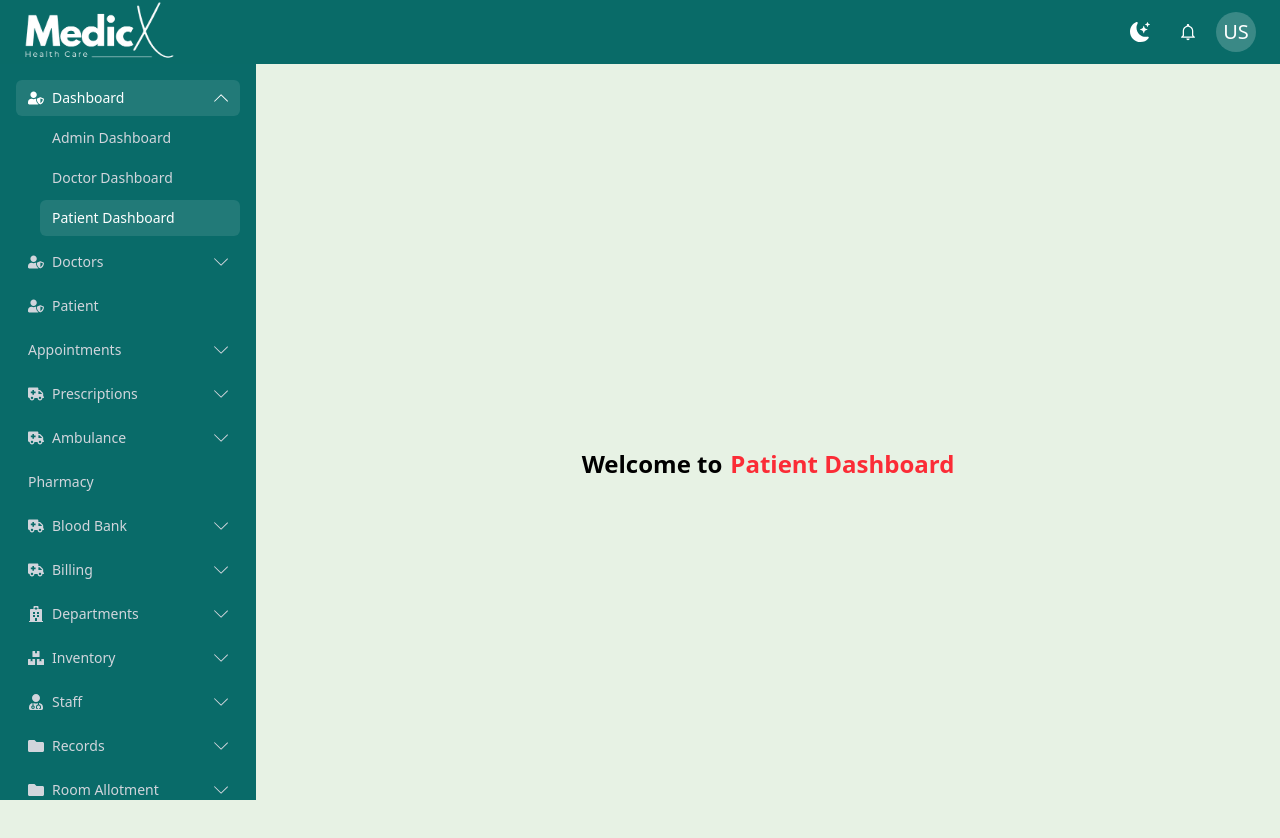
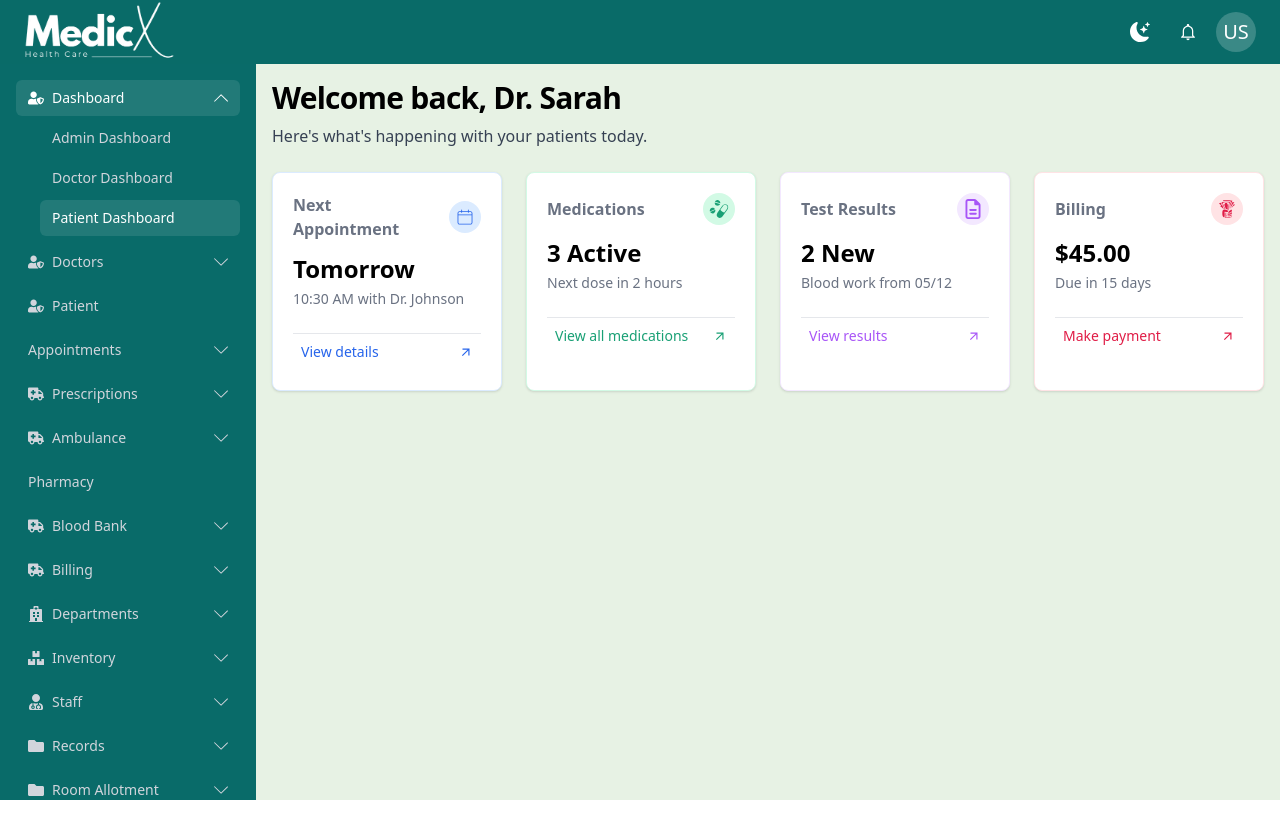
Before and after one commit to asifmzx/MedicX, a Next.js app: page /home/dashboard/patientdashboard in a window 1280 px wide. Shown: the top 838 px of the page. After the commit the page ends 800 px from the top, so only its background shows below. Built offline with nearby package versions, Linux system fonts and the light colour scheme.

Commit message:
Patient Dashboard Card completed

```diff
--- /dev/null
+++ b/src/Components/patientDashboard/Card.jsx
@@ -0,0 +1,94 @@
+"use client";
+import { FaRegFileLines } from "react-icons/fa6";
+import { CiCalendar } from "react-icons/ci";
+import { GoPeople } from "react-icons/go";
+import { BiTask } from "react-icons/bi";
+import { MdOutlineArrowOutward } from "react-icons/md";
+import { GiMedicines, GiTakeMyMoney } from "react-icons/gi";
+
+const data = [
+  {
+    id: 1,
+    icon: <CiCalendar className="text-xl" />,
+    title: "Next Appointment",
+    value: "Tomorrow",
+    subtitle: "10:30 AM with Dr. Johnson",
+    link: "View details",
+    iconColor: "text-[#2664eb]",
+    bgColor: "bg-[#dbebff]",
+    brColor: "border-[#dbebff]",
+  },
+  {
+    id: 2,
+    icon: <GiMedicines className="text-xl" />,
+    title: "Medications",
+    value: "3 Active",
+    subtitle: "Next dose in 2 hours",
+    link: "View all medications",
+    iconColor: "text-[#19a075]",
+    bgColor: "bg-[#d2fae5]",
+    brColor: "border-[#d2fae5]",
+  },
+  {
+    id: 3,
+
+    icon: <FaRegFileLines className="text-xl" />,
+    title: "Test Results",
+    value: "2 New",
+    subtitle: "Blood work from 05/12",
+    link: "View results",
+    iconColor: "text-[#a855f7]",
+    bgColor: "bg-[#f3e8ff]",
+    brColor: "border-[#f3e8ff]",
+  },
+  {
+    id: 4,
+    icon: <GiTakeMyMoney className="text-xl" />,
+    title: "Billing",
+    value: "$45.00",
+    subtitle: "Due in 15 days",
+    link: "Make payment",
+    iconColor: "text-[#e01d47]",
+    bgColor: "bg-[#ffe3e5]",
+    brColor: "border-[#ffe3e5]",
+  },
+];
+
+const Card = () => {
+  return (
+    <div className="grid grid-cols-1 md:grid-cols-2 xl:grid-cols-4 gap-6">
+      {data.map((item) => (
+        <div
+          key={item.id}
+          className={`bg-white rounded-lg p-5 shadow-sm border ${item.brColor} hover:shadow-md transition duration-300 ease-in-out`}
+        >
+          {/* Header */}
+          <div className="flex items-center justify-between gap-2 text-gray-500 font-semibold">
+            <span>{item.title}</span>
+            <div
+              className={`p-1.5 rounded-full ${item.bgColor} ${item.iconColor}`}
+            >
+              {item.icon}
+            </div>
+          </div>
+
+          {/* Main Content */}
+          <div className="mt-3">
+            <h3 className="text-2xl font-bold">{item.value}</h3>
+            <p className="text-sm text-gray-500 mt-1">{item.subtitle}</p>
+          </div>
+
+          {/* Footer */}
+          <div
+            className={`mt-6 border-t-1 border-gray-200 p-2 flex items-center justify-between text-sm font-medium cursor-pointer ${item.iconColor} hover:underline`}
+          >
+            <span>{item.link}</span>
+            <MdOutlineArrowOutward />
+          </div>
+        </div>
+      ))}
+    </div>
+  );
+};
+
+export default Card;
--- a/src/app/home/dashboard/patientdashboard/page.jsx
+++ b/src/app/home/dashboard/patientdashboard/page.jsx
@@ -1,12 +1,27 @@
 import React from "react";
+import Button from "@/Components/UI/Button/Button";
+import Card from "@/Components/patientDashboard/Card";
+// import SubSection from "@/Components/patientDashboard/SubSection";
 
 const Page = () => {
   return (
-    <div>
-      <p className="flex items-center justify-center h-screen text-2xl font-bold ">
-        Welcome to
-        <span className="text-red-500 ps-2">Patient Dashboard</span>
-      </p>
+    <div className="p-4 bg-[#E7F2E4]">
+      <div className="flex justify-between items-center">
+        <div>
+          <h1 className="text-2xl md:text-3xl font-bold tracking-tight mb-2">
+            Welcome back, Dr. Sarah
+          </h1>
+          <p className="text-gray-700">
+            Here's what's happening with your patients today.
+          </p>
+        </div>
+      </div>
+      <div className="py-6">
+        <Card />
+      </div>
+      {/* <div>
+        <SubSection />
+      </div> */}
     </div>
   );
 };
```
Also changed, not shown: src/app/home/dashboard/doctordashboard/page.jsx (+3 -4 lines).
